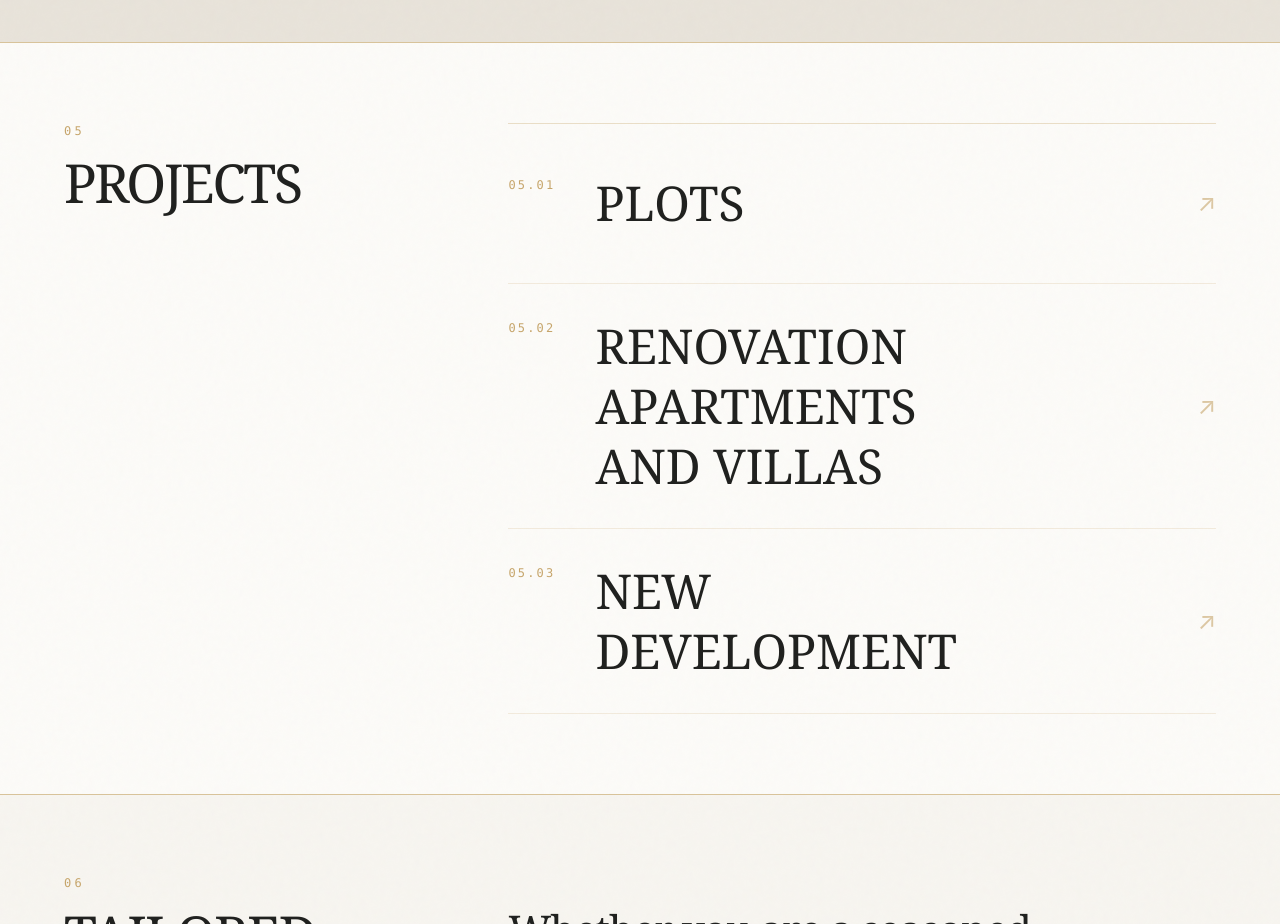
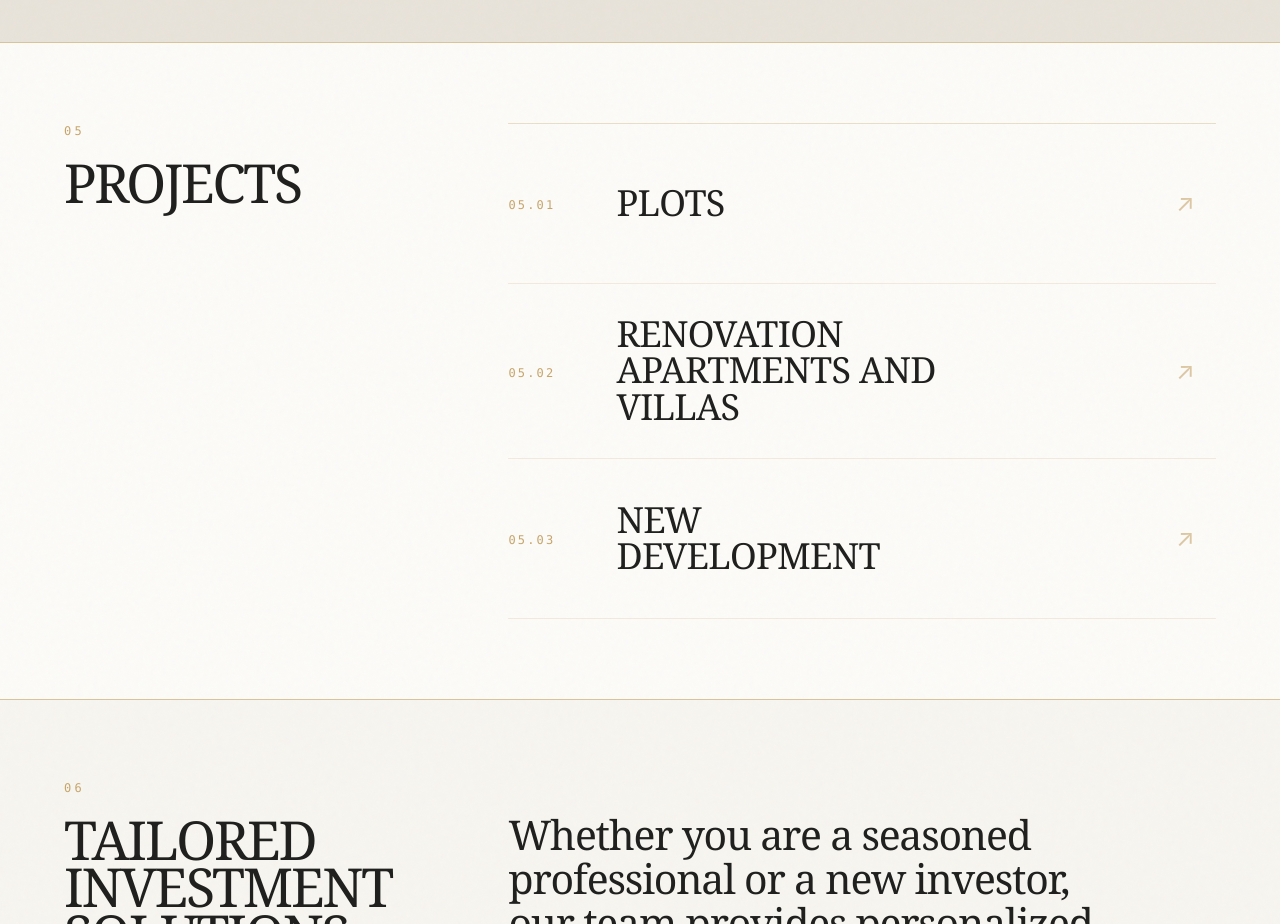
Before and after one commit to zdazix/brickinvest, a React (Vite) app in the folder app-1/: page / in a window 1280 px wide. Shown: the part 3860-4784 px from the top of the page. Built offline with nearby package versions, Linux system fonts and the light colour scheme.

Commit message:
Polish ONLY the PROJECTS section. Keep every other section completely unchanged.
Amazi-Operation-Id: task:ff36d0fd-c919-4ade-81a0-5d0c86be9555
Amazi-Operation-Payload: 049dc48a17261e0cd278b8e774ddf23e90320589f4497e4eea49141ddf0b1636

```diff
--- a/app-1/src/components/layout/CustomCursor.tsx
+++ b/app-1/src/components/layout/CustomCursor.tsx
@@ -108,7 +108,7 @@ export const CustomCursor = () => {
 
   const cursorClass =
     mode === "project"
-      ? "size-10 border-foreground/80 bg-surface text-[8px] font-medium tracking-[0.16em] text-foreground"
+      ? "size-8 border-foreground/80 bg-surface text-[7px] font-medium tracking-[0.14em] text-foreground"
       : "size-4 border-transparent bg-transparent text-foreground transition-transform duration-200 ease-out";
 
   return (
--- a/app-1/src/pages/home/components/ProjectsSection.tsx
+++ b/app-1/src/pages/home/components/ProjectsSection.tsx
@@ -39,7 +39,7 @@ export const ProjectsSection = () => {
             {projectKeys.map((key, index) => (
               <button
                 aria-label={`View ${t(key)}`}
-                className="group relative flex min-h-36 w-full items-center justify-between gap-6 overflow-hidden border-b border-primary/20 px-0 py-8 text-left transition-colors hover:bg-secondary focus-visible:bg-secondary sm:min-h-40"
+                className="group relative grid min-h-36 w-full grid-cols-[5rem_minmax(0,1fr)_2.5rem] items-center gap-7 overflow-hidden border-b border-primary/20 px-0 py-8 text-left transition-colors hover:bg-secondary focus-visible:bg-secondary sm:min-h-40"
                 data-cursor-project
                 key={key}
                 onBlur={() => setActiveProject(null)}
@@ -48,17 +48,15 @@ export const ProjectsSection = () => {
                 onMouseLeave={() => setActiveProject(null)}
                 type="button"
               >
-                <div className="relative z-10 flex min-w-0 items-start gap-7 pr-28 sm:gap-10 sm:pr-40">
-                  <span className="pt-1 font-mono text-xs tracking-[0.18em] text-primary">
-                    05.0{index + 1}
-                  </span>
-                  <span className="font-primary text-3xl leading-tight text-foreground sm:text-5xl">
-                    {t(key)}
-                  </span>
-                </div>
+                <span className="relative z-10 pt-1 font-mono text-xs tracking-[0.18em] text-primary">
+                  05.0{index + 1}
+                </span>
+                <span className="relative z-10 max-w-[22rem] min-w-0 font-primary text-2xl leading-[1.02] tracking-[-0.02em] text-foreground sm:text-4xl">
+                  {t(key)}
+                </span>
                 <img
                   alt=""
-                  className={`absolute top-1/2 right-12 z-0 h-28 w-44 -translate-y-1/2 object-cover opacity-0 grayscale transition-[opacity,filter] duration-500 ease-out group-hover:opacity-100 group-hover:grayscale-0 sm:right-20 sm:h-32 sm:w-56 ${activeProject === key ? "opacity-100 grayscale-0" : ""}`}
+                  className={`absolute top-1/2 right-16 z-0 h-28 w-44 -translate-y-1/2 object-cover opacity-0 grayscale transition-[opacity,filter] duration-500 ease-out group-hover:opacity-100 group-hover:grayscale-0 sm:right-24 sm:h-32 sm:w-56 ${activeProject === key ? "opacity-100 grayscale-0" : ""}`}
                   src={projectImages[key]}
                 />
                 <span className="relative z-10 text-2xl text-primary/60 transition-transform duration-300 group-hover:translate-x-1">
```
